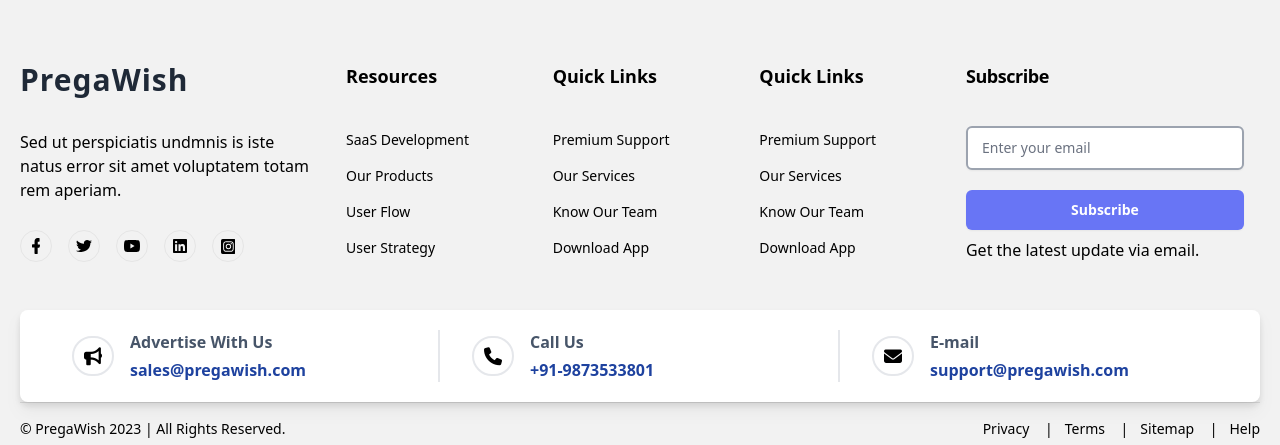
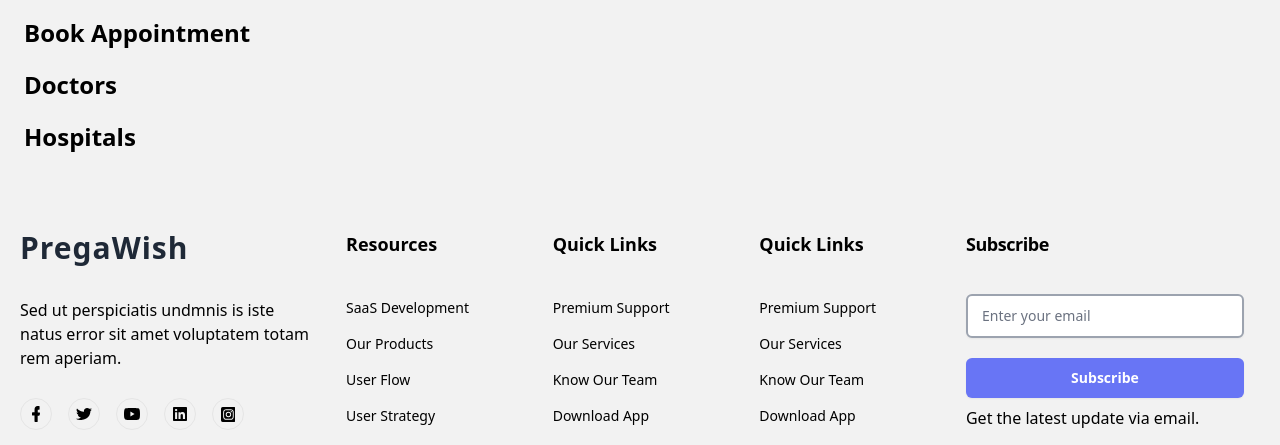
Before and after one commit to Pinak-Idea-Lab-Private-Limited/pregawish_home_page, a website: page index.html in a window 1280 px wide. Shown: the part 655-1100 px from the top of the page. Drawn offline with nearby package versions, Linux system fonts and the light colour scheme.

Commit message:
Some changes.

```diff
--- a/index.html
+++ b/index.html
@@ -402,7 +402,6 @@
 
   <!-- body section starts -->
   <div class="flex px-0 lg:px-4 mt-2 gap-3 flex-col lg:flex-row max-w-[1536px] mx-auto">
-    <!-- Left Side Content -->
     <div class="w-full">
         <!-- Fertility Treatments section start -->
         <div id="fertility_treatments" class="flex flex-col items-centr">
@@ -442,6 +441,23 @@
         </div>
         <!-- Fertility Treatments section end -->
 
+        <!-- Book Appointment Section start -->
+        <div id="doctor_section">
+          <h2 class="text-2xl font-bold mt-5 mb-3 px-2">Book Appointment</h2>
+        </div>
+        <!-- Book Appointment section end -->
+
+        <!-- Doctor Section start -->
+        <div id="doctor_section">
+          <h2 class="text-2xl font-bold mt-5 mb-3 px-2">Doctors</h2>
+        </div>
+        <!-- Doctor section end -->
+
+        <!-- hospital section stat -->
+        <div id="hospital_section">
+          <h2 class="text-2xl font-bold mt-5 mb-3 px-2">Hospitals</h2>
+        </div>
+        <!-- Hospital section end -->
 
     </div>
     </div>
```
